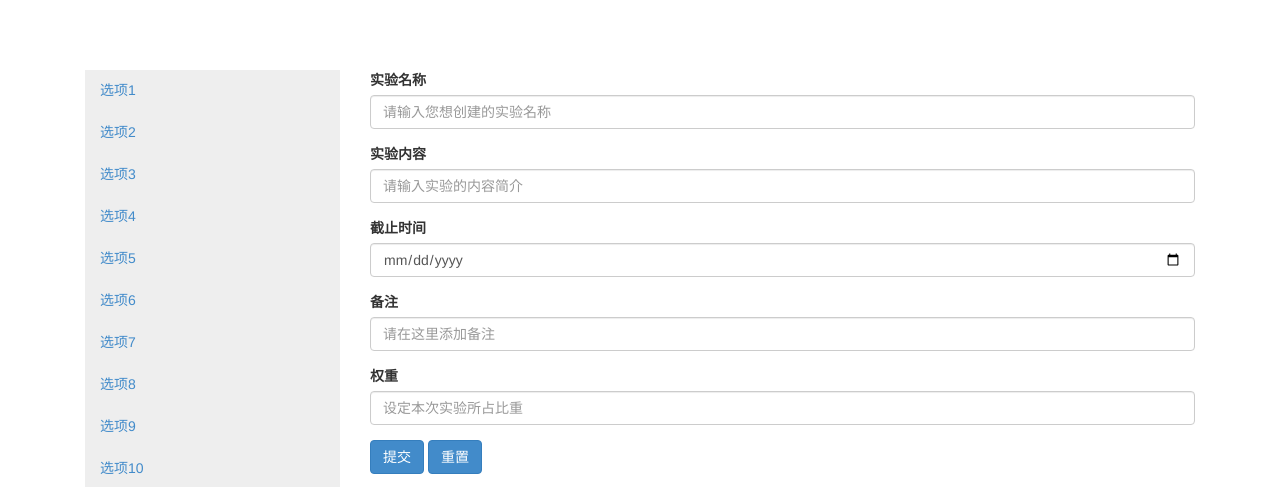
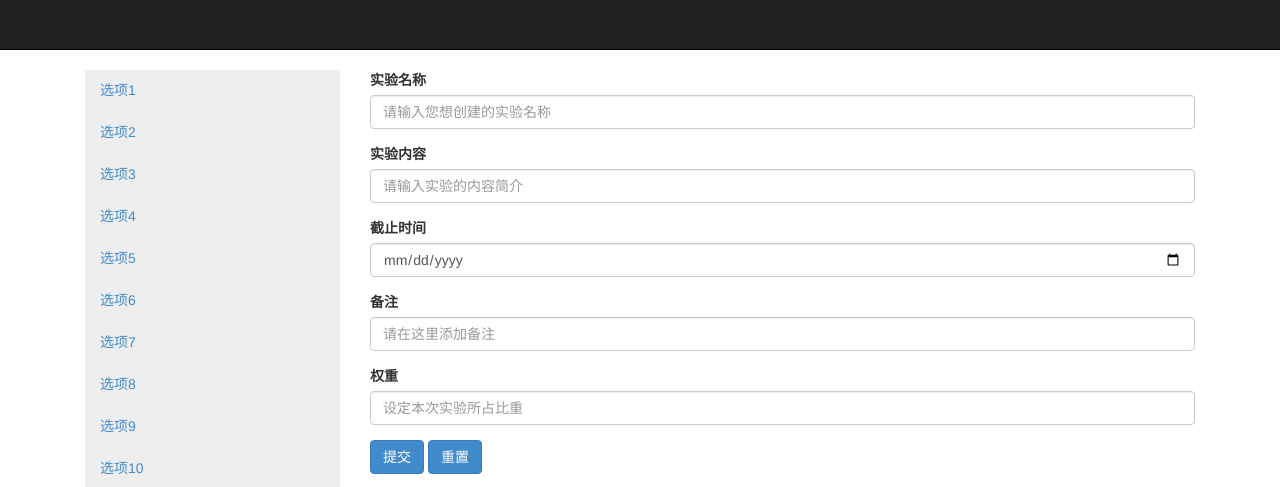
Before and after one commit to qdulab/OEMS, a Django app: page /teacher/create_experiment/ in a window 1280 px wide. Shown: the top 487 px of the page. Run offline with Django 3.2, Linux system fonts and the light colour scheme; some libraries are stand-ins or nearby versions.

Commit message:
修改two_columns.html

```diff
--- a/templates/two_columns.html
+++ b/templates/two_columns.html
@@ -1,6 +1,9 @@
 {% extends "base.html" %}
 {% block body %}
 <div class="container bs-docs-container">
+    <div class='navbar navbar-inverse navbar-fixed-top'>
+        {% block nav_bar %} {% endblock %}
+    </div>
 	<div class="row">
 		<div class="col-md-3">{% block substance_left %}{% endblock %}</div>
 		<div class="col-md-9">{% block substance_right %}{% endblock %}</div>
```
